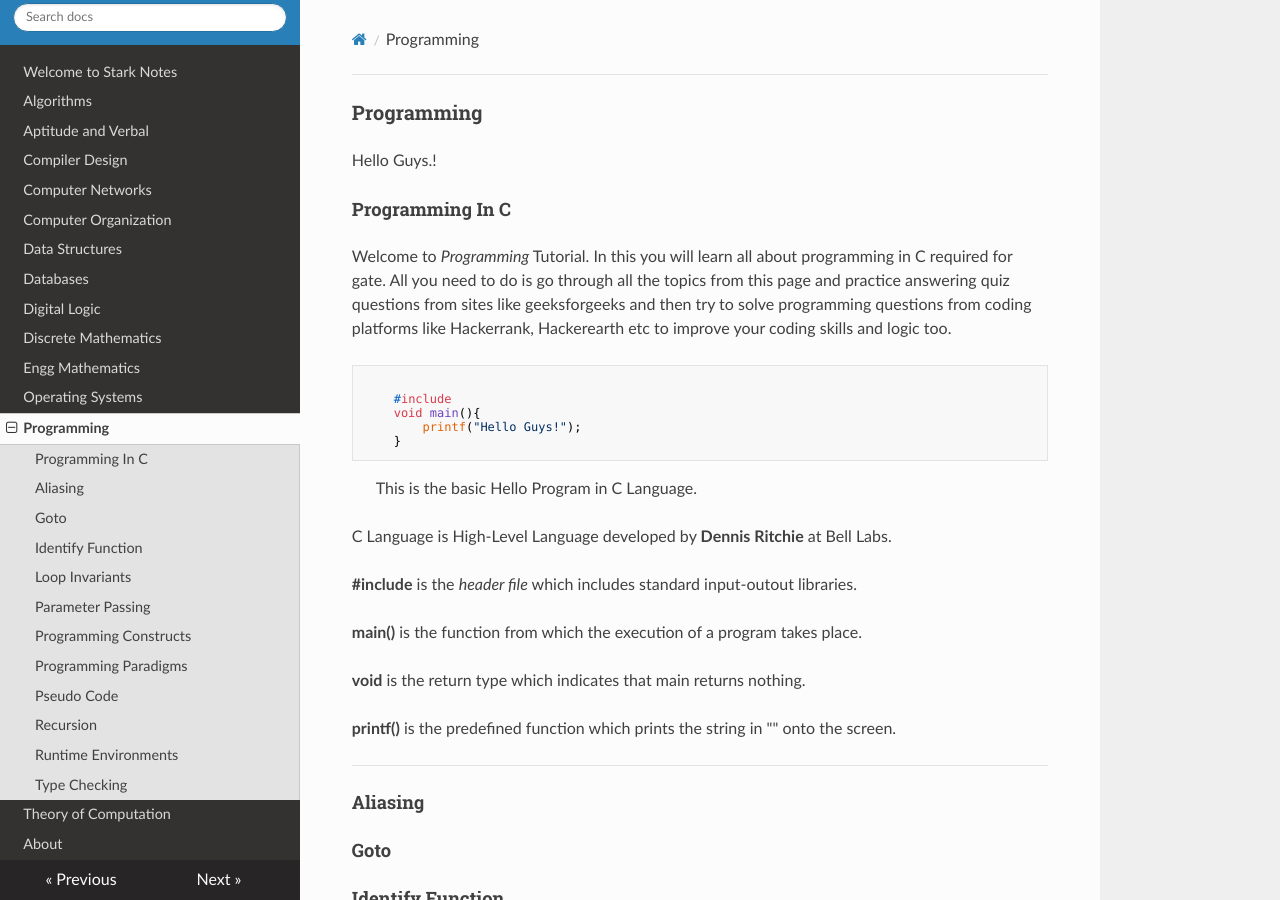
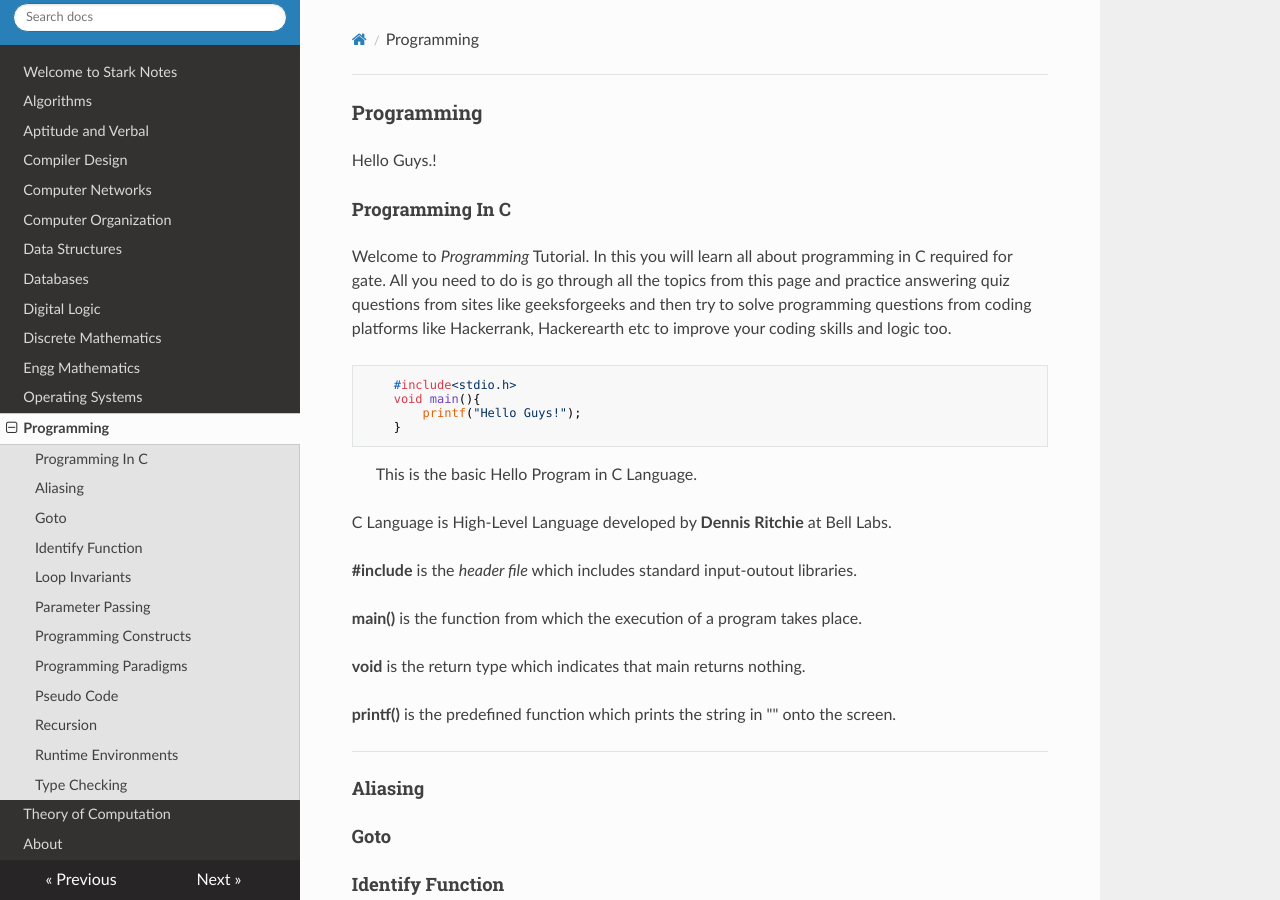
Before and after one commit to Bharathbrothers/stark-notes, an MkDocs documentation site: the page built from docs/Programming.md, in a window 1280 px wide and 900 px high. Built offline with MkDocs 1.6.1, drawn with Linux system fonts in a browser that asks for light colours; nearby versions of some CDN libraries.

Commit message:
Update Programming.md

````diff
--- a/docs/Programming.md
+++ b/docs/Programming.md
@@ -6,12 +6,12 @@ Hello Guys.!
 
 Welcome to _Programming_ Tutorial. In this you will learn all about programming in C required for gate. All you need to do is go through all the topics from this page and practice answering quiz questions from sites like geeksforgeeks and then try to solve programming questions from coding platforms like Hackerrank, Hackerearth etc to improve your coding skills and logic too.
 
-<pre><code>
+```c
     #include<stdio.h>
     void main(){
         printf("Hello Guys!");
     }
-</code></pre>
+```
 
 > This is the basic Hello Program in C Language.
 
````
